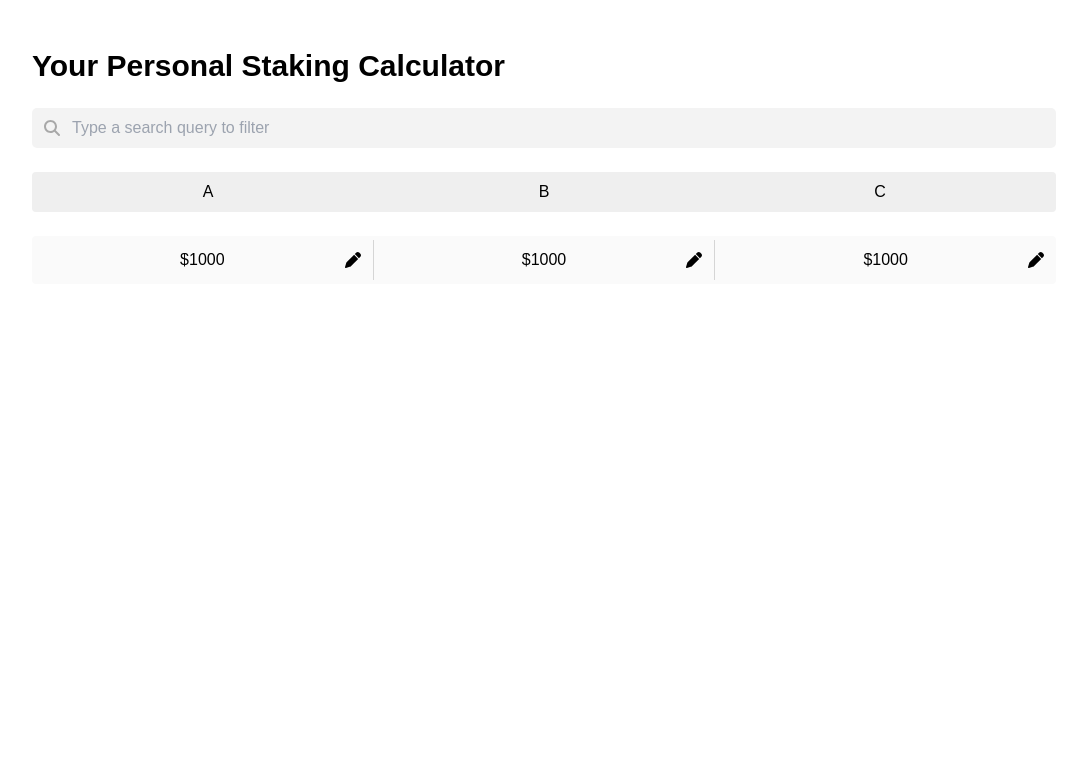
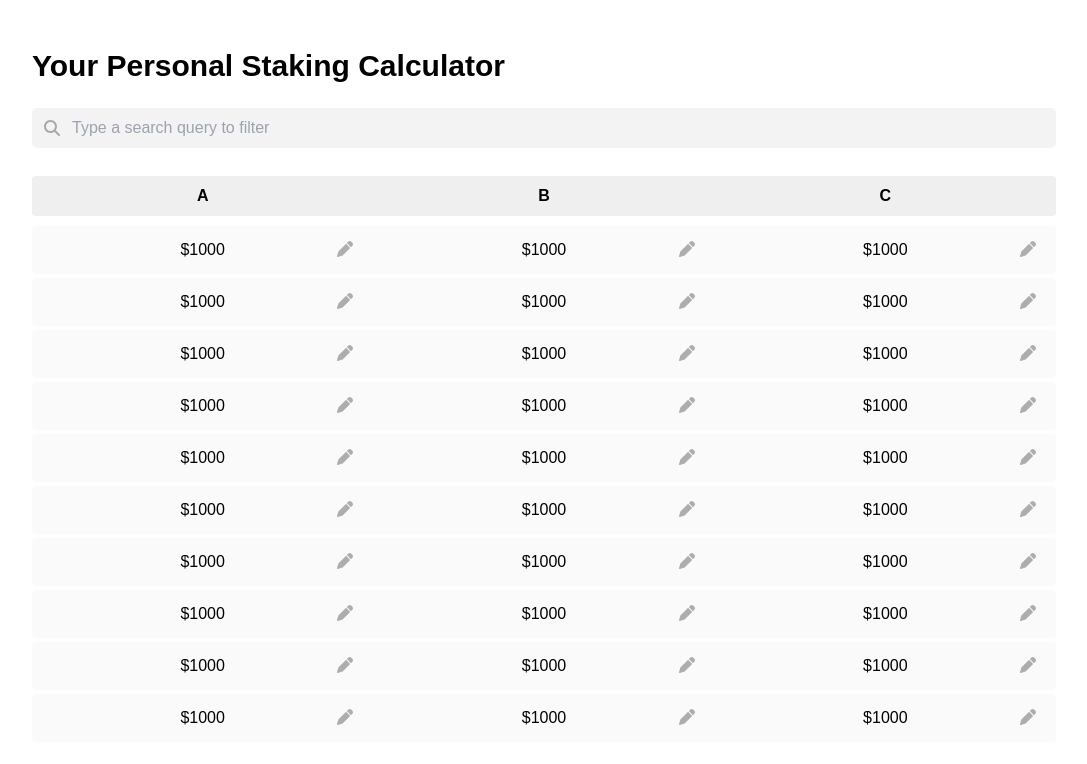
Before and after one commit to Fralleee/react-spreadsheet, a React (Create React App) app: page / in a window 1280 px wide. Shown: the top 764 px of the page, without its empty margins (96-1183 px from the left). Built offline with nearby package versions, Linux system fonts and the light colour scheme.

Commit message:
Create separate components

```diff
--- a/src/App.tsx
+++ b/src/App.tsx
@@ -1,36 +1,12 @@
-import { FontAwesomeIcon } from "@fortawesome/react-fontawesome";
-import { faPen, faSearch } from "@fortawesome/free-solid-svg-icons";
+import Table from "Table";
+import Search from "Search";
 
 function App() {
   return (
     <div className="container max-w-5xl mt-12">
       <h1 className="text-3xl font-bold">Your Personal Staking Calculator</h1>
-      <label htmlFor="email" className="relative block my-6">
-        <FontAwesomeIcon icon={faSearch} className="pointer-events-none opacity-30 absolute top-1/2 transform -translate-y-1/2 left-3" />
-
-        <input type="text" name="search" id="search" placeholder="Type a search query to filter" className="pl-10 form-input w-full bg-input p-2 rounded-large" />
-      </label>
-
-      <div className="flex justify-stretch bg-header p-2 my-6 text-center rounded font-medium">
-        <div className="flex-1">A</div>
-        <div className="flex-1">B</div>
-        <div className="flex-1">C</div>
-      </div>
-
-      <div className="flex flex-col my-6 text-center rounded py-1 bg-cell">
-        <div className="flex justify-stretch gap-x-1 text-center bg-cell-border">
-          {Array(3)
-            .fill(null)
-            .map(_ => (
-              <div className="flex-1 relative p-2 bg-cell">
-                $1000
-                <button>
-                  <FontAwesomeIcon icon={faPen} className="absolute top-1/2 transform -translate-y-1/2 right-3" />
-                </button>
-              </div>
-            ))}
-        </div>
-      </div>
+      <Search />
+      <Table />
     </div>
   );
 }
--- /dev/null
+++ b/src/Search.tsx
@@ -0,0 +1,13 @@
+import { FontAwesomeIcon } from "@fortawesome/react-fontawesome";
+import { faSearch } from "@fortawesome/free-solid-svg-icons";
+
+function Search() {
+  return (
+    <label htmlFor="email" className="relative block my-6">
+      <FontAwesomeIcon icon={faSearch} className="pointer-events-none opacity-30 absolute top-1/2 transform -translate-y-1/2 left-3" />
+      <input type="text" name="search" id="search" placeholder="Type a search query to filter" className="pl-10 form-input w-full bg-input p-2 rounded-large" />
+    </label>
+  );
+}
+
+export default Search;
--- /dev/null
+++ b/src/Table.tsx
@@ -0,0 +1,57 @@
+import { faPen } from "@fortawesome/free-solid-svg-icons";
+import { FontAwesomeIcon } from "@fortawesome/react-fontawesome";
+
+const tableData = [
+  { id: 1, A: "$1000", B: "$1000", C: "$1000" },
+  { id: 2, A: "$1000", B: "$1000", C: "$1000" },
+  { id: 3, A: "$1000", B: "$1000", C: "$1000" },
+  { id: 4, A: "$1000", B: "$1000", C: "$1000" },
+  { id: 5, A: "$1000", B: "$1000", C: "$1000" },
+  { id: 6, A: "$1000", B: "$1000", C: "$1000" },
+  { id: 7, A: "$1000", B: "$1000", C: "$1000" },
+  { id: 8, A: "$1000", B: "$1000", C: "$1000" },
+  { id: 9, A: "$1000", B: "$1000", C: "$1000" },
+  { id: 10, A: "$1000", B: "$1000", C: "$1000" },
+];
+
+const extractHeaders = (table: any[]) => (table.length > 0 ? Object.keys(table[0]).filter(k => k !== "id") : []);
+
+const TheadMargin = () => (
+  <tr>
+    <th />
+  </tr>
+);
+
+function Table() {
+  const headers = extractHeaders(tableData);
+  return (
+    <table className="table-fixed w-full border-separate border-spacing-y-1">
+      <thead className="py-2">
+        <tr className=" rounded">
+          {headers.map(header => (
+            <th key={header} className="bg-header p-2 first:rounded-s last:rounded-e">
+              {header}
+            </th>
+          ))}
+        </tr>
+        <TheadMargin />
+      </thead>
+      <tbody>
+        {tableData.map(row => (
+          <tr key={row.id} className="text-center">
+            {headers.map((header: string) => (
+              <td key={`${row.id}::${header}`} className="relative p-0 first:rounded-s last:rounded-e bg-cell overflow-hidden">
+                <input type="text" defaultValue={row[header as keyof typeof row]} className="py-3 rounded bg-transparent w-full text-center" />
+                <button className="opacity-30 w-8 h-8 absolute top-1/2 transform -translate-y-1/2 right-3">
+                  <FontAwesomeIcon icon={faPen} />
+                </button>
+              </td>
+            ))}
+          </tr>
+        ))}
+      </tbody>
+    </table>
+  );
+}
+
+export default Table;
```
Also changed, not shown: public/manifest.json.
